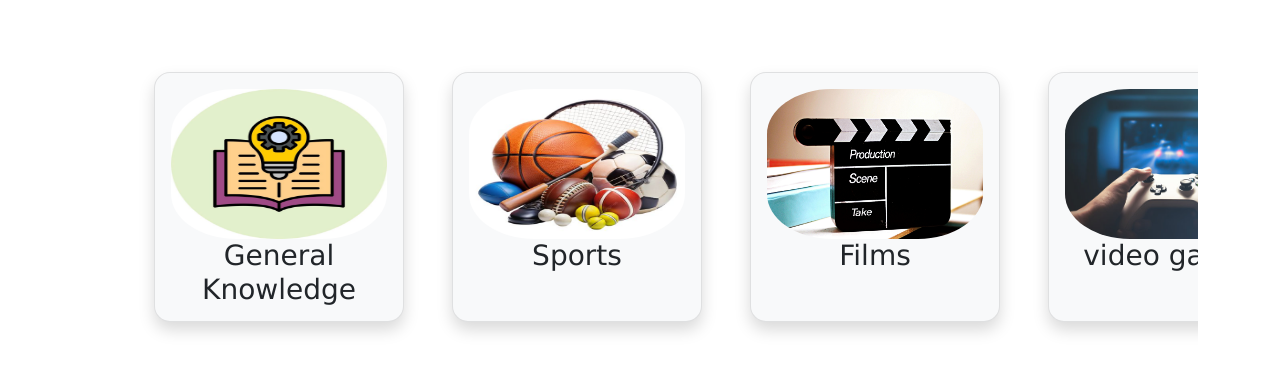
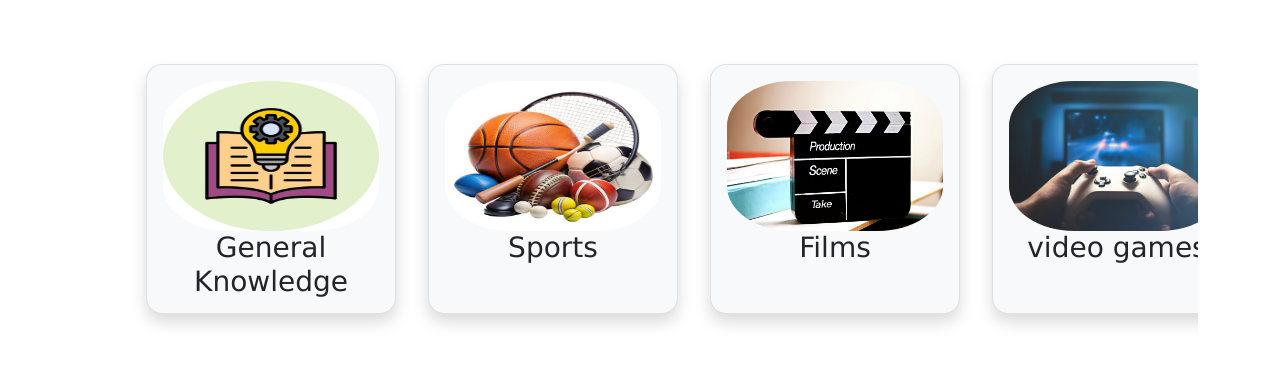
Before and after one commit to Raheem54/Trivia-Game, a plain HTML site: page index.html in a window 1280 px wide. Drawn offline with Linux system fonts and the light colour scheme.

Commit message:
edit style

```diff
--- a/index.html
+++ b/index.html
@@ -12,19 +12,19 @@
     <body>
         <div class="container vh-100">
             <div class="d-flex p-5 mb-4 flex-lg-row perant">
-                <div class='bg-light m-4 category-card rounded-4 p-3 shadow' id="gen">
+                <div class='bg-light m-3 category-card rounded-4 p-3 shadow' id="gen">
                     <img src="assets/general knowledge.jpg" class='w-100' alt="General Knowledge">
                     <h3 class='text-center'>General Knowledge</h3>
                 </div>
-                <div class='bg-light m-4 category-card rounded-4 p-3 shadow' id="sports">
+                <div class='bg-light m-3 category-card rounded-4 p-3 shadow' id="sports">
                     <img src="assets/sports.jpg" class='w-100' alt="Sports">
                     <h3 class='text-center'>Sports</h3>
                 </div>
-                <div class='bg-light m-4 category-card rounded-4 p-3 shadow' id="films">
+                <div class='bg-light m-3 category-card rounded-4 p-3 shadow' id="films">
                     <img src="assets/filmes.jpg" class='w-100' alt="Films">
                     <h3 class='text-center'>Films</h3>
                 </div>
-                <div class='bg-light m-4 category-card rounded-4 p-3 shadow' id="games">
+                <div class='bg-light m-3 category-card rounded-4 p-3 shadow' id="games">
                     <img src="assets/video games.jpg" class='w-100' alt="video games">
                     <h3 class='text-center'>video games</h3>
                 </div>
```
